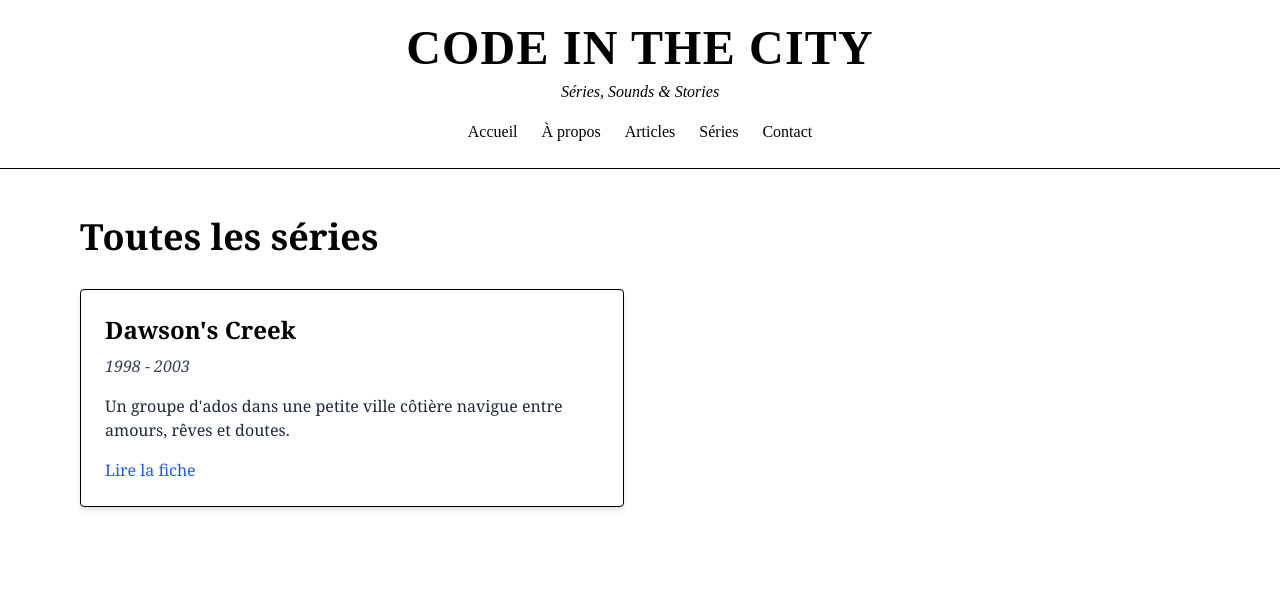
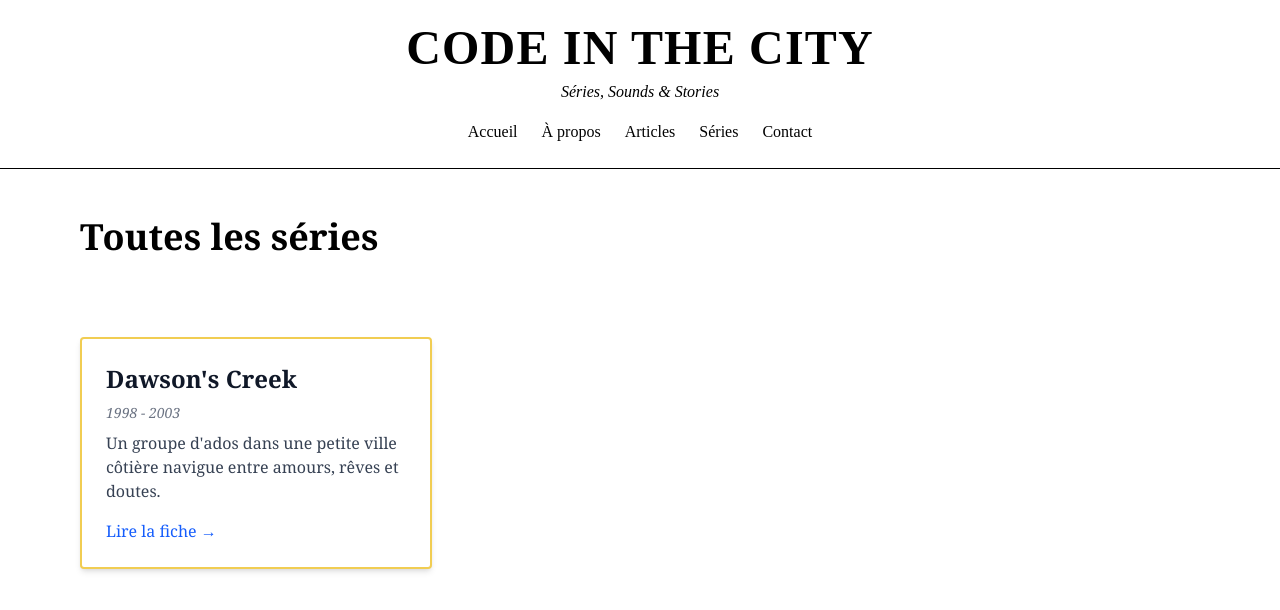
Before and after one commit to GaelleB/code-in-the-city, a Next.js app: page /series in a window 1280 px wide. Shown: the top 610 px of the page. Built offline with nearby package versions, Linux system fonts and the light colour scheme.

Commit message:
style series

```diff
--- a/app/series/page.tsx
+++ b/app/series/page.tsx
@@ -12,20 +12,21 @@ export default function SeriesPage() {
         Toutes les séries
       </h1>
 
-      <section className="grid md:grid-cols-2 gap-8">
+      <section className="grid gap-8 md:grid-cols-2 lg:grid-cols-3 py-12">
         {series.map((serie: Serie) => (
       <div
         key={serie.id}
-            className="border p-6 rounded shadow-md bg-white hover:shadow-lg transition"
+        className="border-2 border-[var(--color-secondary)] rounded shadow-md bg-white hover:shadow-lg transition hover:scale-[1.01] hover:-translate-y-1 duration-300 ease-in-out p-6">
+        <div>
+          <h2 className="text-2xl font-serif font-bold mb-2 text-gray-900">{serie.title}</h2>
+          <p className="text-sm text-gray-500 italic mb-2">{serie.years}</p>
+          <p className="text-gray-700 mb-4">{serie.synopsis}</p>
+        </div>
+        <Link
+          href="#"
+          className="text-blue-600 font-medium hover:underline mt-auto self-start"
         >
-            <h2 className="text-2xl font-bold font-serif mb-2">{serie.title}</h2>
-            <p className="text-gray-700 mb-4 italic">{serie.years}</p>
-            <p className="text-gray-800">{serie.synopsis}</p>
-            <Link
-              href={`#`}
-              className="mt-4 inline-block text-blue-600 hover:underline"
-            >
-              Lire la fiche
+          Lire la fiche →
         </Link>
       </div>
     ))}
```
Lines whose indentation alone changed are shown as unchanged.
